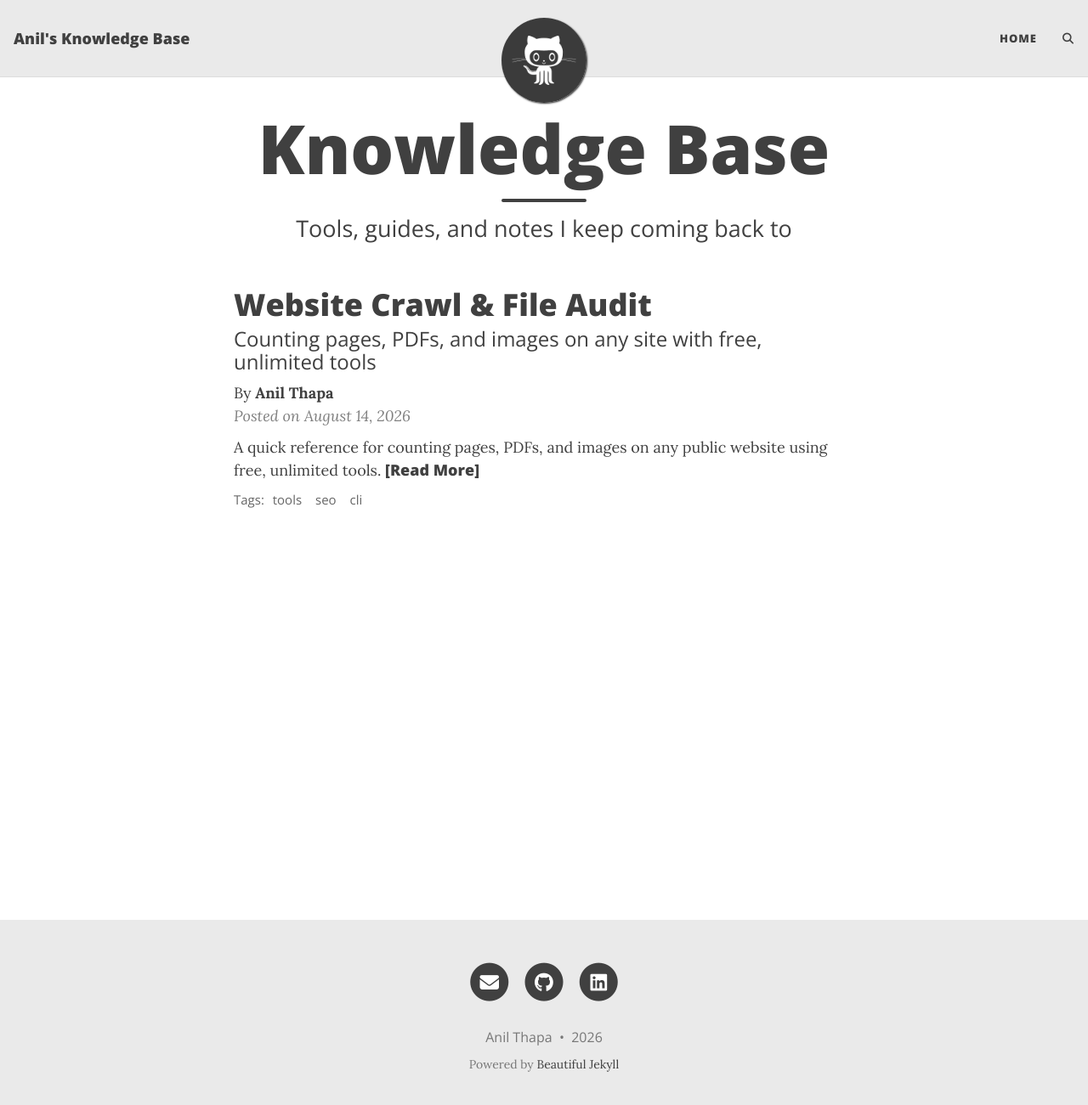
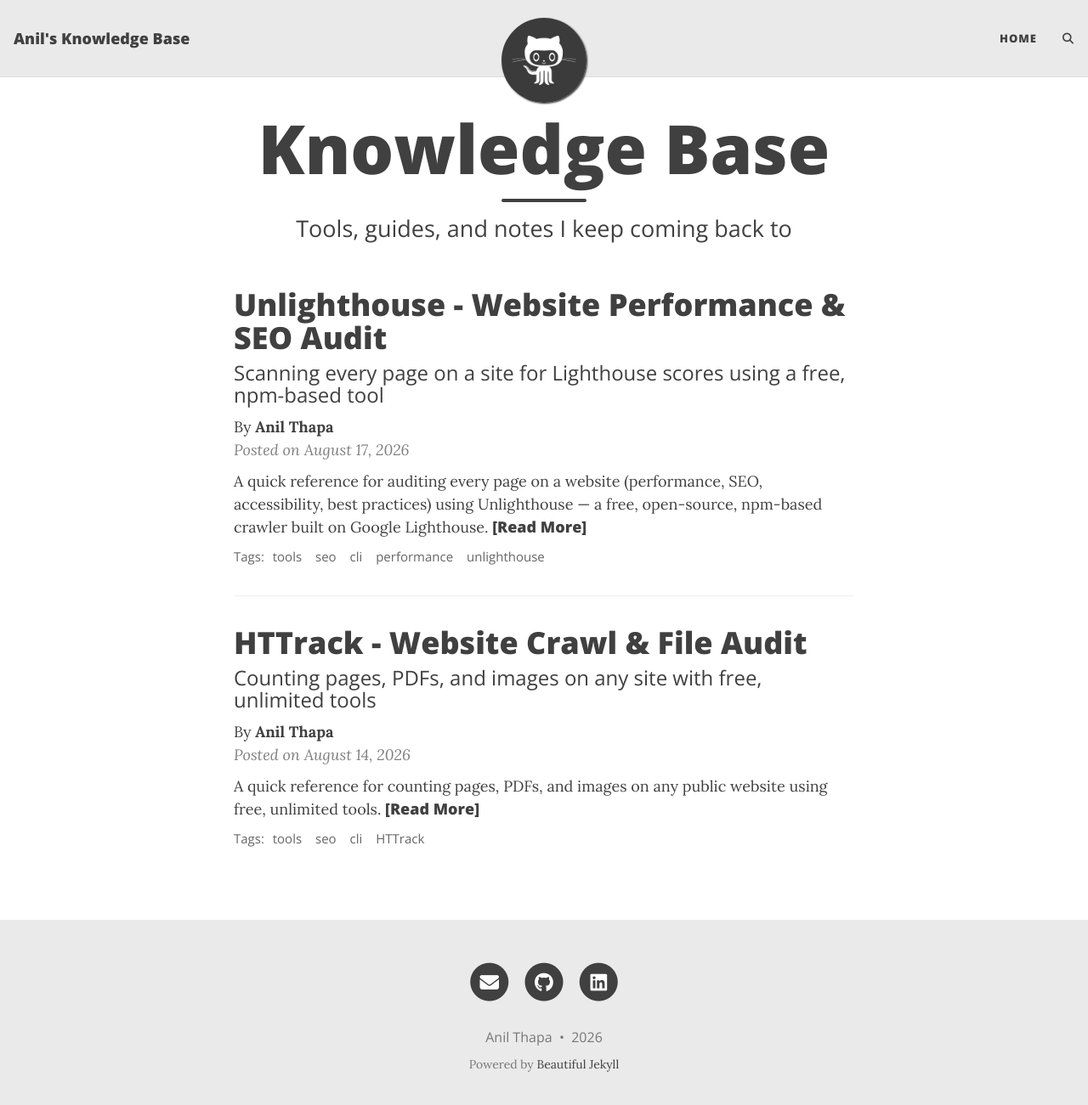
Before and after one commit to athapa07/knowledge-base.github.io, a Jekyll site: the page built from index.html, in a window 1280 px wide and 1314 px high. Shown: the top 1301 px of the window at 85% size. Built offline with Jekyll 4.4.1, drawn with Linux system fonts in a browser that asks for light colours; the list of posts is cut into pages by our own code; comment, search, counter and statistics services are not loaded; some of the changed lines change nothing that is shown.

Commit message:
Unlighthouse

````diff
--- a/_posts/2026-08-14-website-crawl-and-file-audit.md
+++ b/_posts/2026-08-14-website-crawl-and-file-audit.md
@@ -1,8 +1,8 @@
 ---
 layout: post
-title: Website Crawl & File Audit
+title: HTTrack - Website Crawl & File Audit
 subtitle: Counting pages, PDFs, and images on any site with free, unlimited tools
-tags: [tools, seo, cli]
+tags: [tools, seo, cli, HTTrack]
 author: Anil Thapa
 ---
 
--- /dev/null
+++ b/_posts/2026-08-17-unlighthouse-website-audit.md
@@ -0,0 +1,106 @@
+---
+layout: post
+title: Unlighthouse - Website Performance & SEO Audit
+subtitle: Scanning every page on a site for Lighthouse scores using a free, npm-based tool
+tags: [tools, seo, cli, performance, unlighthouse]
+author: Anil Thapa
+---
+
+A quick reference for auditing every page on a website (performance, SEO, accessibility, best practices) using Unlighthouse — a free, open-source, npm-based crawler built on Google Lighthouse.
+
+## Tools Used
+
+- **[Unlighthouse](https://unlighthouse.dev/)** (installed via [npm](https://www.npmjs.com/package/unlighthouse)) — free, open-source, no page cap. Crawls a site and runs a full Lighthouse audit on every page found.
+- **Node.js 18+** — required runtime.
+
+## Setup
+
+No install needed — run directly with `npx`:
+
+```bash
+npx unlighthouse --site example.com
+```
+
+Or install as a dev dependency in a project:
+
+```bash
+npm install -D unlighthouse
+npx unlighthouse --version
+```
+
+Unlighthouse official docs: [https://unlighthouse.dev/guide/](https://unlighthouse.dev/guide/)
+
+## Running a Scan
+
+```bash
+npx unlighthouse --site "https://example.com"
+```
+
+This opens a live dashboard at `http://localhost:5678` showing scores for every discovered page as they're crawled.
+
+**Flags used:**
+
+| Flag | Purpose |
+|---|---|
+| `--site <url>` | Site to scan |
+| `--desktop` | Audit in desktop mode (default is mobile) |
+| `--debug` | Verbose output (see live crawl progress) |
+| `--build-static` | Export a static HTML report instead of the live dashboard |
+| `--port <number>` | Custom dashboard port (default 5678) |
+
+**Notes:**
+- No hard cap on number of pages — crawls until the whole site (or sitemap) is covered.
+- Discovers pages via crawling internal links or `sitemap.xml` if one is published.
+- Respects `robots.txt` by default.
+- Larger sites take longer; each page runs a full Lighthouse pass, which is slower than a plain link crawl.
+
+## CI / Non-Interactive Mode
+
+For a one-off scan without the live dashboard (useful for reports or pipelines):
+
+```bash
+npx unlighthouse-ci --site example.com --build-static
+```
+
+This writes a static HTML report to disk instead of keeping a server running.
+
+## Reading Results
+
+Each page gets four scores (0–100): **Performance**, **Accessibility**, **Best Practices**, **SEO**. The dashboard lets you:
+- Sort/filter by score, path, or issue type
+- Drill into a single page for the full Lighthouse breakdown
+- Export the whole run as CSV/HTML via `--build-static`
+
+## Sample Results
+
+| Metric | Count / Score |
+|---|---|
+| Pages scanned | 424 |
+| Avg. Performance score | 78 |
+| Avg. SEO score | 92 |
+| Avg. Accessibility score | 85 |
+| Pages below 50 (Performance) | 12 |
+
+## Other Free Options (No Sign-Up)
+
+| Tool | Platform | Notes | Link |
+|---|---|---|---|
+| **Unlighthouse** | Any (npm) | Free, unlimited, full-site Lighthouse audit with dashboard | [unlighthouse.dev](https://unlighthouse.dev/) |
+| **Lighthouse CLI** | Any (npm) | Free, single-page only, no crawling | [github.com/GoogleChrome/lighthouse](https://github.com/GoogleChrome/lighthouse) |
+| **PageSpeed Insights** | Web | Free, single-page only, uses Lighthouse under the hood | [pagespeed.web.dev](https://pagespeed.web.dev/) |
+| **Screaming Frog SEO Spider** | Win/Mac/Linux | Free tier capped at 500 URLs; has its own SEO checks, no Lighthouse scoring | [screamingfrog.co.uk](https://www.screamingfrog.co.uk/seo-spider/) |
+| **Sitespeed.io** | Any (npm) | Free, unlimited, alternative full-site performance crawler | [sitespeed.io](https://www.sitespeed.io/) |
+
+## Caveats
+
+- A site's [`robots.txt`](https://www.robotstxt.org/robotstxt.html) can block the crawler from certain paths — results may undercount if the site restricts crawling.
+- Lighthouse scores can vary run-to-run depending on network/CPU conditions; treat single runs as indicative, not exact.
+- Auditing every page runs real page loads against the target — avoid running large, unthrottled scans against sites you don't own or manage.
+- JS-heavy SPAs may need extra wait time for full rendering before Lighthouse audits accurately.
+
+## Further Reading
+
+- Unlighthouse guide: [https://unlighthouse.dev/guide/](https://unlighthouse.dev/guide/)
+- Unlighthouse config reference: [https://unlighthouse.dev/api/config](https://unlighthouse.dev/api/config)
+- Lighthouse scoring docs: [https://developer.chrome.com/docs/lighthouse/overview](https://developer.chrome.com/docs/lighthouse/overview)
+- robots.txt spec: [https://www.robotstxt.org/robotstxt.html](https://www.robotstxt.org/robotstxt.html)
````
